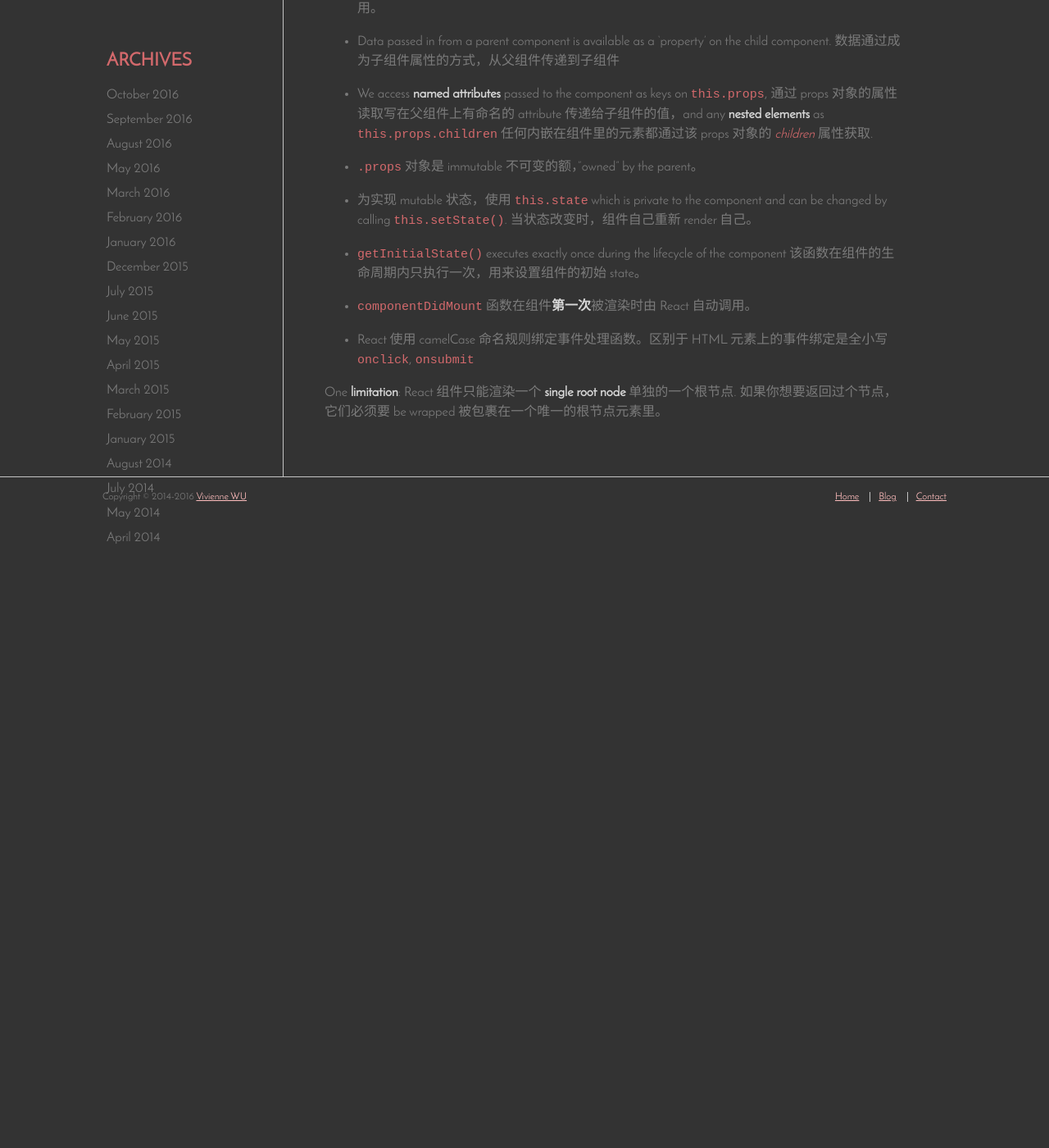
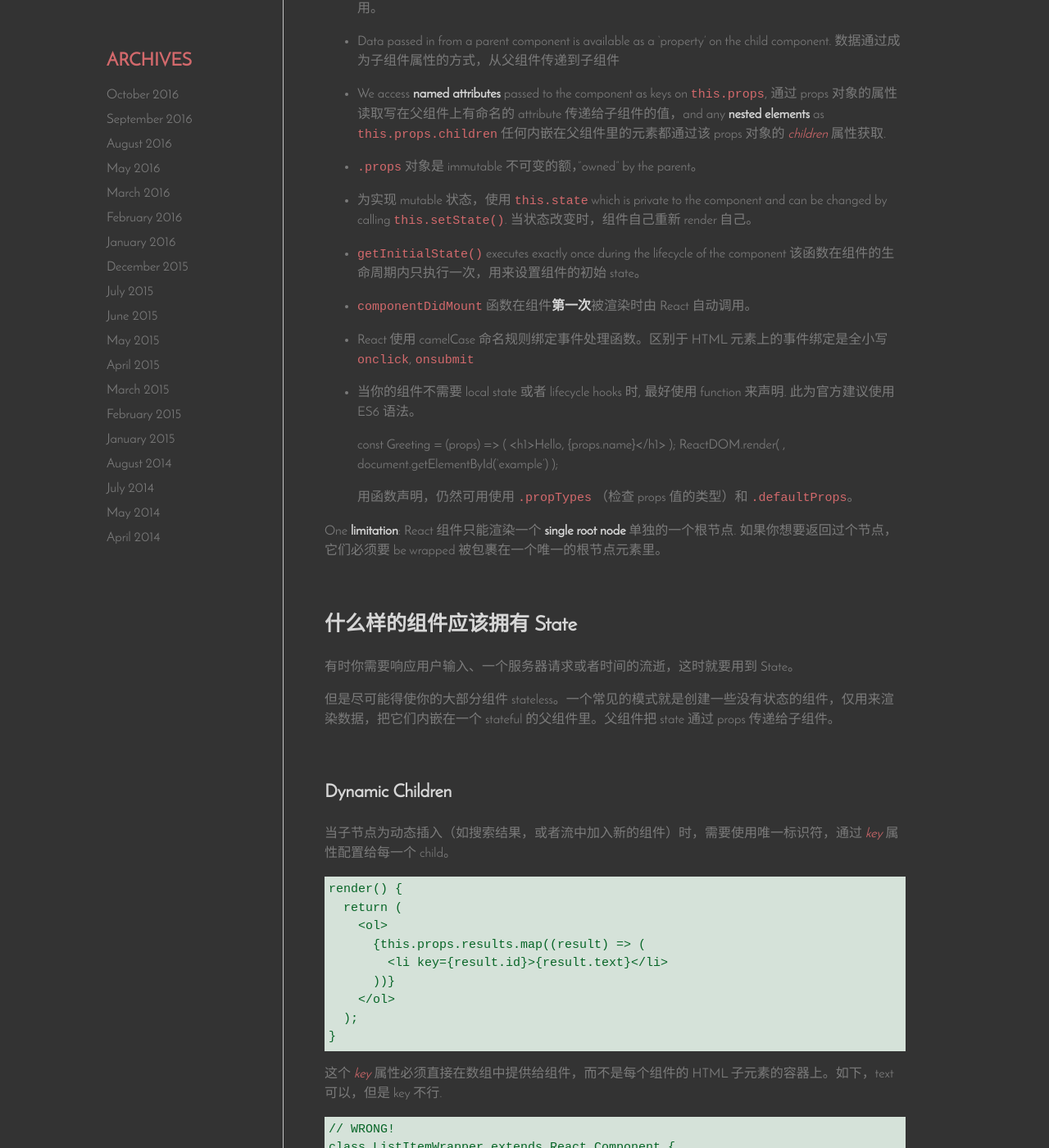
Before and after one commit to Vivi-wu/dive-into-web, a Jekyll site: the page built from _posts/2016-10-08-React-basic.markdown, in a window 1280 px wide and 1400 px high, scrolled down 2391 px. Shown: the whole window at 82% size. Built offline with Jekyll 4.4.1, drawn with Linux system fonts in a browser that asks for light colours; nearby versions of some CDN libraries; before the commit the page ends 3021 px from its top, so only the background shows below that; some of the changed text lies outside the part shown.

Commit message:
update React 入门post

```diff
--- a/_posts/2016-10-08-React-basic.markdown
+++ b/_posts/2016-10-08-React-basic.markdown
@@ -88,11 +88,106 @@
 + `React.createClass()` 用来创建新的 React component. 其中最重要的一个方法叫 `render()` —— 返回一个最终将渲染成 HTML 的 React 组件树。
 + `ReactDOM.render()` 该方法初始化 root 组件，把组件的 markup 注入到 raw DOM 元素（由第二个参数提供的）中。该方法需要放在脚本的最下面，只有 composite 组件被定义了才可以调用。
 + Data passed in from a parent component is available as a 'property' on the child component. 数据通过成为子组件属性的方式，从父组件传递到子组件
-+ We access **named attributes** passed to the component as keys on `this.props`, 通过 props 对象的属性读取写在父组件上有命名的 attribute 传递给子组件的值，and any **nested elements** as `this.props.children` 任何内嵌在组件里的元素都通过该 props 对象的 _children_ 属性获取.
++ We access **named attributes** passed to the component as keys on `this.props`, 通过 props 对象的属性读取写在父组件上有命名的 attribute 传递给子组件的值，and any **nested elements** as `this.props.children` 任何内嵌在父组件里的元素都通过该 props 对象的 _children_ 属性获取.
 + `.props` 对象是 immutable 不可变的额，"owned" by the parent。
 + 为实现 mutable 状态，使用 `this.state` which is private to the component and can be changed by calling `this.setState()`. 当状态改变时，组件自己重新 render 自己。
 + `getInitialState()` executes exactly once during the lifecycle of the component 该函数在组件的生命周期内只执行一次，用来设置组件的初始 state。
 + `componentDidMount` 函数在组件**第一次**被渲染时由 React 自动调用。
 + React 使用 camelCase 命名规则绑定事件处理函数。区别于 HTML 元素上的事件绑定是全小写 `onclick`, `onsubmit`
++ 当你的组件不需要 local state 或者 lifecycle hooks 时, 最好使用 function 来声明. 此为官方建议使用 ES6 语法。
+
+    const Greeting = (props) => (
+      <h1>Hello, {props.name}</h1>
+    );
+    ReactDOM.render(
+      <Greeting name="Sebastian" />,
+      document.getElementById('example')
+    );
+
+    用函数声明，仍然可用使用 `.propTypes` （检查 props 值的类型）和 `.defaultProps`。
 
 One **limitation**: React 组件只能渲染一个 **single root node** 单独的一个根节点. 如果你想要返回过个节点，它们必须要 be wrapped 被包裹在一个唯一的根节点元素里。
+
+## 什么样的组件应该拥有 State
+
+有时你需要响应用户输入、一个服务器请求或者时间的流逝，这时就要用到 State。
+
+但是尽可能得使你的大部分组件 stateless。一个常见的模式就是创建一些没有状态的组件，仅用来渲染数据，把它们内嵌在一个 stateful 的父组件里。父组件把 state 通过 props 传递给子组件。
+
+### Dynamic Children
+
+当子节点为动态插入（如搜索结果，或者流中加入新的组件）时，需要使用唯一标识符，通过 _key_ 属性配置给每一个 child。
+
+    render() {
+      return (
+        <ol>
+          {this.props.results.map((result) => (
+            <li key={result.id}>{result.text}</li>
+          ))}
+        </ol>
+      );
+    }
+
+这个 _key_ 属性必须直接在数组中提供给组件，而不是每个组件的 HTML 子元素的容器上。如下，text 可以，但是 key 不行.
+
+    // WRONG!
+    class ListItemWrapper extends React.Component {
+      render() {
+        return <li key={this.props.data.id}>{this.props.data.text}</li>;
+      }
+    }
+    class MyComponent extends React.Component {
+      render() {
+        return (
+          <ul>
+            {this.props.results.map((result) => (
+              <ListItemWrapper data={result} />   // <ListItemWrapper key={result.id} data={result} />
+            ))}
+          </ul>
+        );
+      }
+    }
+
+### Default Prop values
+
+给 _props_ 设置默认值，`defaultProps` 用来保证指定的 _props_ 的属性有值，如果父组件没有指定。使我们可以安全地使用 props，不必担心没有值，也避免重复书写。
+
+    class Greeting extends React.Component {
+      render() {
+        return (
+          <h1>Hello, {this.props.name}</h1>
+        );
+      }
+    }
+    // Specifies the default values for props:
+    Greeting.defaultProps = {
+      name: 'Stranger'
+    };
+    // Renders "Hello, Stranger":
+    ReactDOM.render(
+      <Greeting />,
+      document.getElementById('example')
+    );
+
+### JSX spread syntax 传递属性
+
+有时我们需要复制 HTML attributes 到组件内的 HTML 元素上，此时可用 JSX 传递语法来实现。
+
+    class CheckLink extends React.Component {
+      render() {
+        // This takes any props passed to CheckLink and copies them to <a>
+        return (
+          <a {...this.props}>{'√ '}{this.props.children}</a>
+        );
+      }
+    }
+    ReactDOM.render(
+      <CheckLink href="/checked.html">
+        Click here!
+      </CheckLink>,
+      document.getElementById('example')
+    );
+
+还可以用 JSX spread attributes 来合并老的 props 和额外的值，如下:
+
+    <Component {...this.props} more="values" />
```
